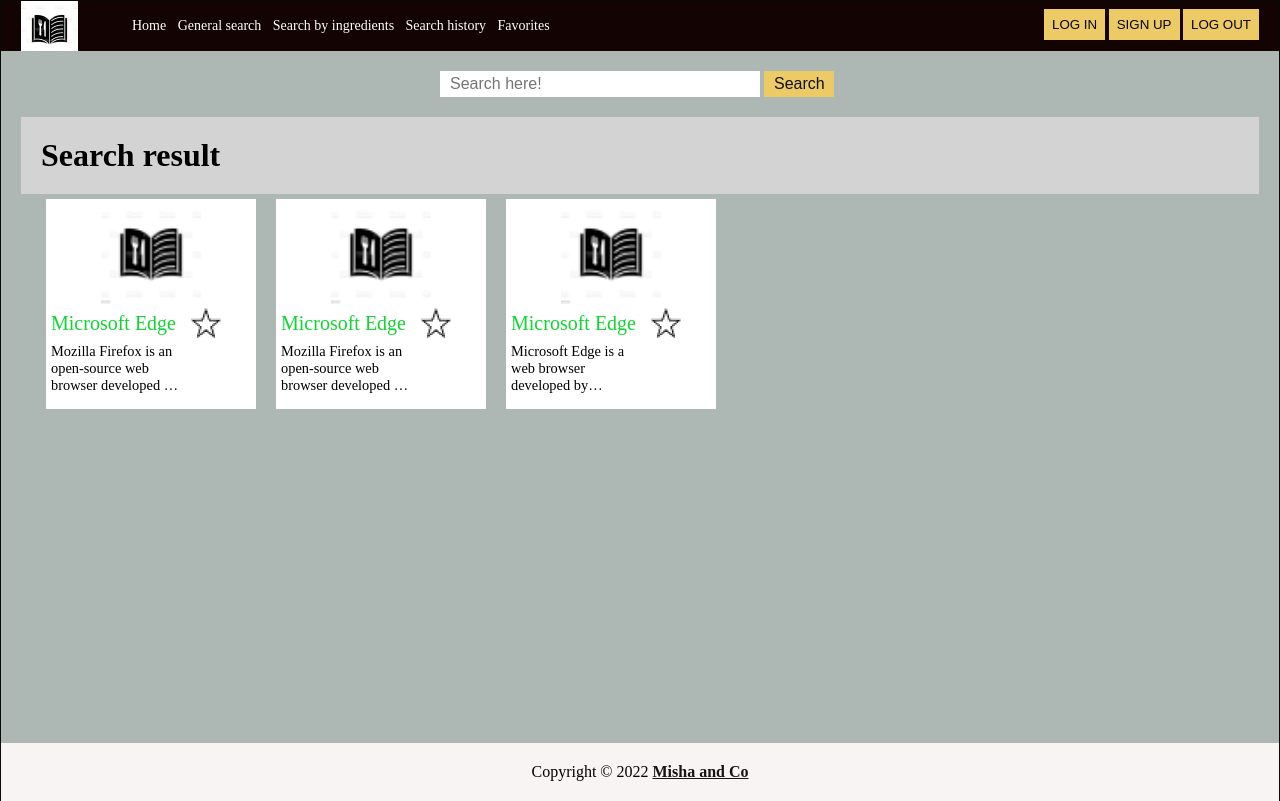
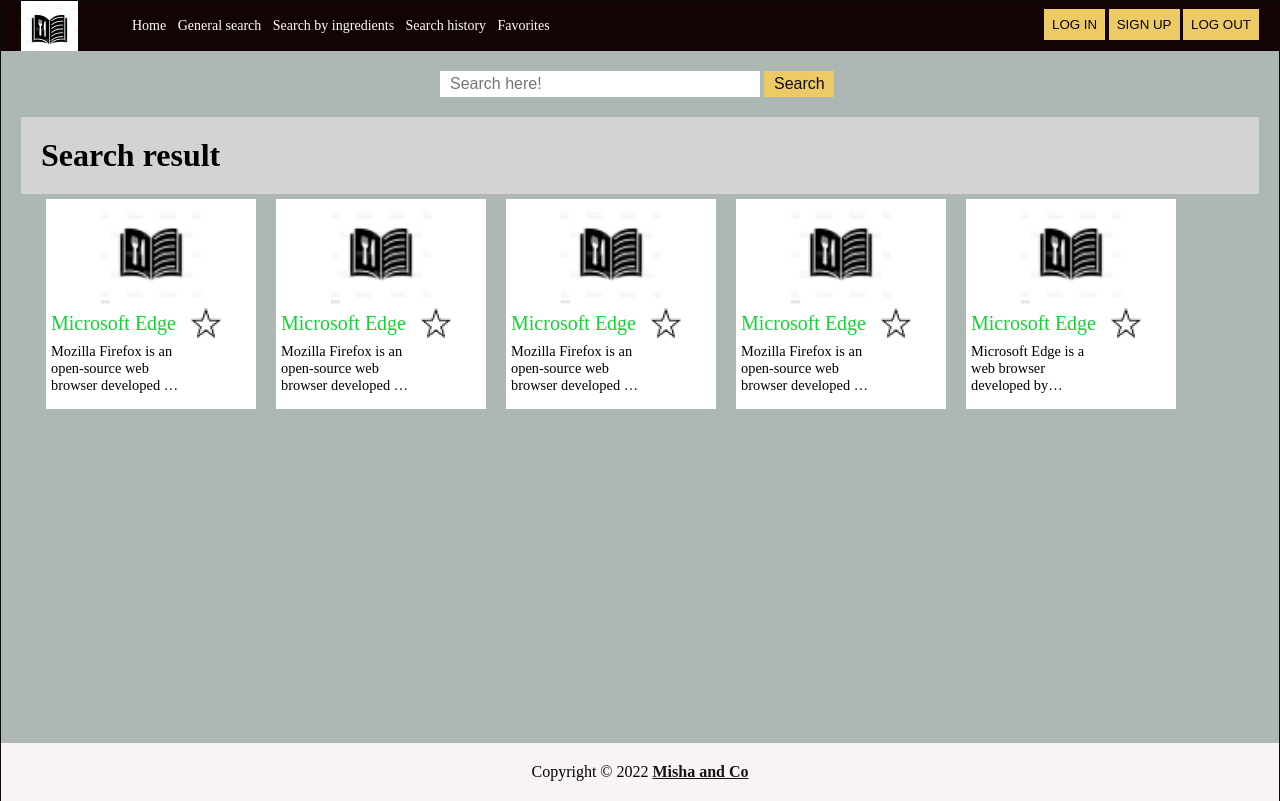
Before and after one commit to Michael2718/CookBook, a plain HTML site: page template/GeneralSearch.html in a window 1280 px wide. Drawn offline with Linux system fonts and the light colour scheme.

Commit message:
second commit by Gavriel(Home - index)

```diff
--- a/template/GeneralSearch.html
+++ b/template/GeneralSearch.html
@@ -9,8 +9,8 @@
     <header>
 
         <div id="dh1"  style='float: left; clear: left;'>
-            <a href="Home.html" style="float:left;  margin-right:50px;"><img src="../static/Logo.png"></a>
-            <a class="h" href="Home.html">Home</a>
+            <a href="index.html" style="float:left;  margin-right:50px;"><img src="../static/Logo.png"></a>
+            <a class="h" href="index.html">Home</a>
             <a class="h" href="GeneralSearch.html">General search</a>
             <a class="h" href="SearchByIngredients.html">Search by ingredients</a>
             <a class="h" href="SearchHistory.html">Search history</a>
@@ -57,6 +57,26 @@
                     <input type="image" src="../static/EmptyStar.png" />
                 </div>
                 <div class="truncate">
+                    <p>Mozilla Firefox is an open-source web browser developed by Mozilla. Firefox has been the second most popular web browser since January, 2018.</p>
+                </div>
+            </article>
+            <article class="browser">
+                <img class="imgg" src="../static/Logo.png">
+                <a href="#" class="au">Microsoft Edge</a>
+                <div id="dh2"  style='float: right; clear: right;'>
+                    <input type="image" src="../static/EmptyStar.png" />
+                </div>
+                <div class="truncate">
+                    <p>Mozilla Firefox is an open-source web browser developed by Mozilla. Firefox has been the second most popular web browser since January, 2018.</p>
+                </div>
+            </article>
+            <article class="browser">
+                <img class="imgg" src="../static/Logo.png">
+                <a href="#" class="au">Microsoft Edge</a>
+                <div id="dh2"  style='float: right; clear: right;'>
+                    <input type="image" src="../static/EmptyStar.png" />
+                </div>
+                <div class="truncate">
                     <p>Microsoft Edge is a web browser developed by Microsoft, released in 2015. Microsoft Edge replaced Internet Explorer.</p>
                 </div>
             </article>
```
Also changed, not shown: template/Favorites.html (+2 -2 lines), template/SearchByIngredients.html (+2 -2 lines), template/SearchHistory.html (+2 -2 lines), template/index.html (renamed from template/Home.html, +2 -2 lines).
